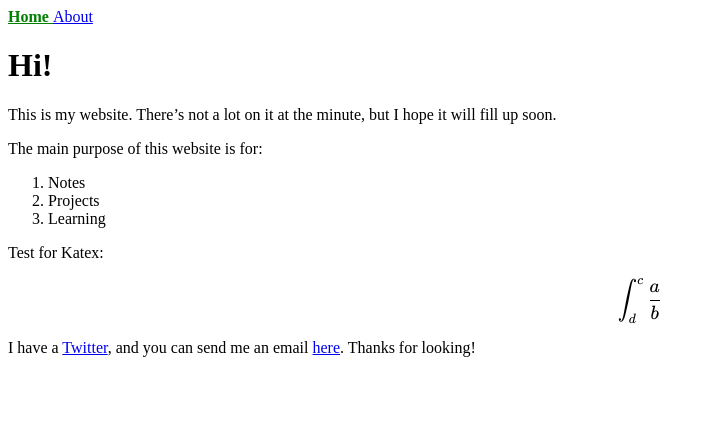
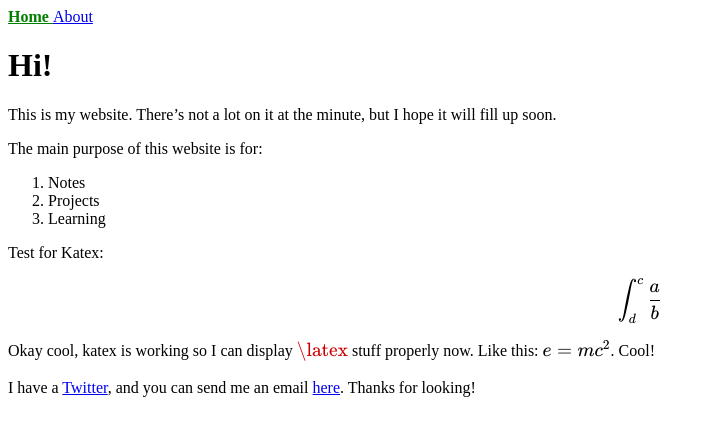
Before and after one commit to andyleemitchell/andyleemitchell.github.io, a Jekyll site: the page built from index.md, in a window 1280 px wide. Shown: the top 436 px of the page, without its empty margins (0-715 px from the left). Built offline with Jekyll 4.4.1, drawn with Linux system fonts in a browser that asks for light colours; nearby versions of some CDN libraries; our own code applies the rules of GitHub Pages for plain Markdown files.

Commit message:
Update index.md

```diff
--- a/index.md
+++ b/index.md
@@ -10,5 +10,7 @@ Test for Katex:
 
 $$\int^{c}_{d} \frac{a}{b}$$
 
+Okay cool, katex is working so I can display $$\latex$$ stuff properly now. Like this: $$e=mc^2$$. Cool!
+
 I have a [Twitter](https://www.twitter.com/andyleemitchell), and you can send me an email [here](mailto:andrew.leemitchell.2021@mumail.ie?subject=I%20came%20from%20your%20website).
 Thanks for looking!
```
